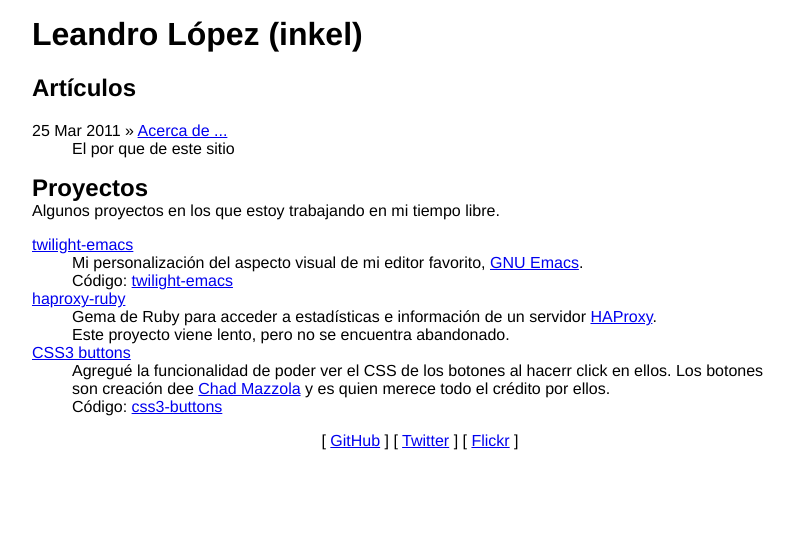
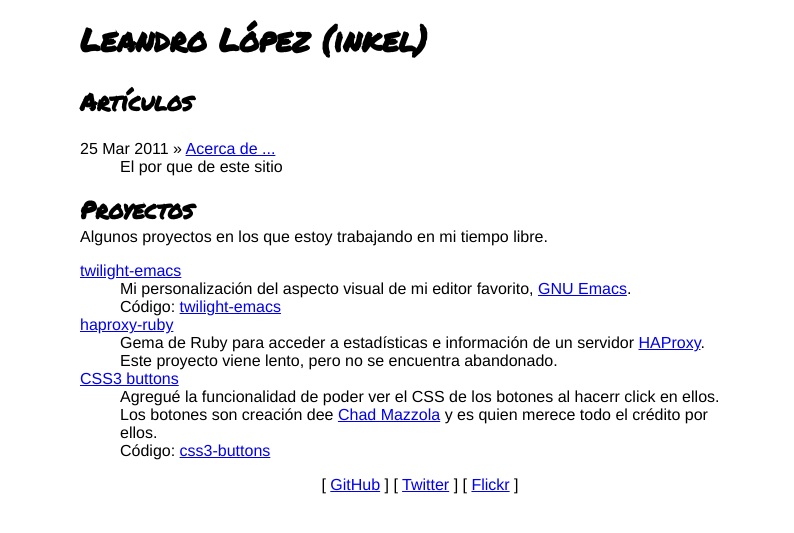
Before and after one commit to inkel/inkel.github.io, a Jekyll site: the page built from index.html, in a window 1280 px wide. Shown: the top 533 px of the page, without its empty margins (240-1034 px from the left). Built offline with Jekyll 4.4.1, drawn with Linux system fonts in a browser that asks for light colours; Markdown is read by kramdown in place of the engine named in the settings.

Commit message:
Add Permanent Marker as header font. Add variables to stylesheet.

```diff
--- a/_layouts/default.html
+++ b/_layouts/default.html
@@ -5,6 +5,7 @@
     <meta charset="utf-8">
     <meta name="author" content="Leandro Mariano López (inkel)">
     <link href="http://www.google.com/profiles/inkel.ar" rel="me" type="text/html">
+    <link href="http://fonts.googleapis.com/css?family=Permanent+Marker" rel="stylesheet" type="text/css">
     <link rel="stylesheet" href="/css/default.css">
     <link rel="stylesheet" href="/css/syntax.css">
   </head>
@@ -30,7 +31,7 @@
       document.write(unescape("%3Cscript src='" + gaJsHost + "google-analytics.com/ga.js' type='text/javascript'%3E%3C/script%3E"));
     </script>
     <script type="text/javascript">
-      try { _gat._getTracker("UA-22300706-1")._trackPageview(); } catch(err) {}
+      // try { _gat._getTracker("UA-22300706-1")._trackPageview(); } catch(err) {}
     </script>
   </body>
 </html>
--- a/css/default.css
+++ b/css/default.css
@@ -1,31 +1 @@
-html {
-  background: white; }
-
-body {
-  padding: 1em;
-  margin: 0 20%;
-  font-family: Helvetica, Arial, sans-serif; }
-
-h1 {
-  margin-top: 0; }
-  h1 a {
-    color: black;
-    text-decoration: none; }
-
-hgroup h1, hgroup h2, hgroup p {
-  margin: 0; }
-
-#followme nav {
-  text-align: center; }
-  #followme nav ul {
-    display: inline; }
-    #followme nav ul li {
-      display: inline; }
-      #followme nav ul li:before {
-        content: " [ "; }
-      #followme nav ul li:after {
-        content: " ] "; }
-
-@media screen and (min-width: 1000px) {
-  body {
-    /* font-size: 1.4em */ } }
+html{background:#fff}body{padding:1em;margin:0 auto;width:40em;font-family:Helvetica,Arial,sans-serif}h1,h2,h3,h4,h5,h6{font-family:"Permanent Marker",Helvetica,Arial,sans-serif}h1{margin-top:0}h1 a{color:#000;text-decoration:none}hgroup h1,hgroup h2,hgroup p{margin:0}#followme nav{text-align:center}#followme nav ul{display:inline}#followme nav ul li{display:inline}#followme nav ul li:before{content:" [ "}#followme nav ul li:after{content:" ] "}@media screen and (min-width: 1000px) {}
```
Also changed, not shown: css/default.sass (+12 -3 lines).
